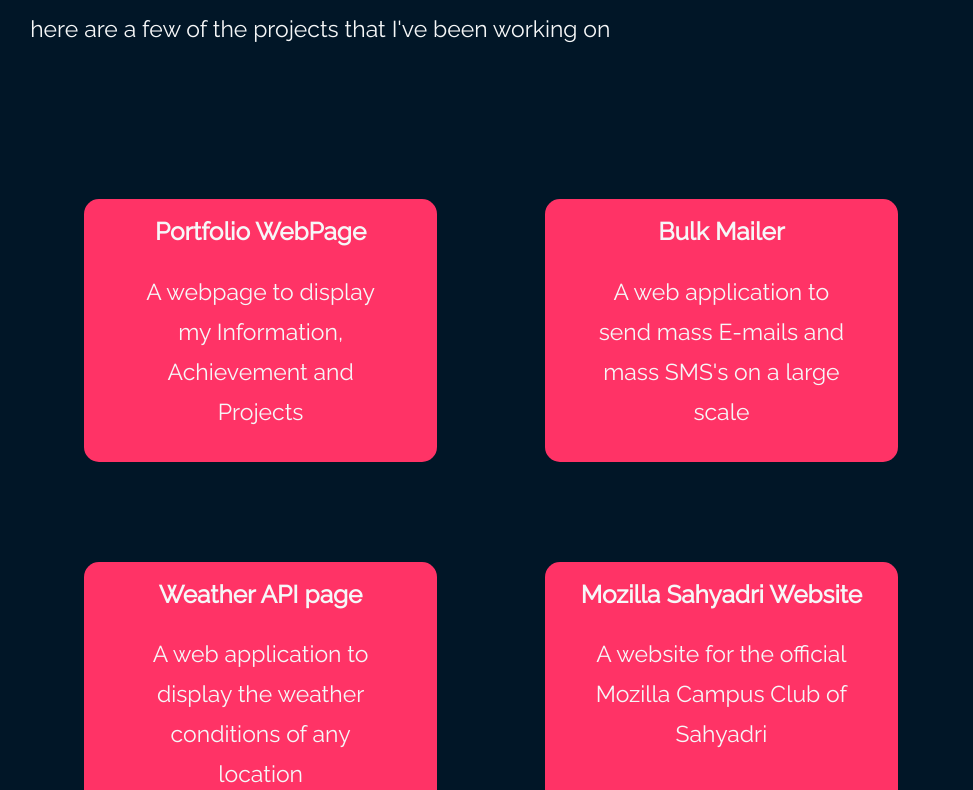
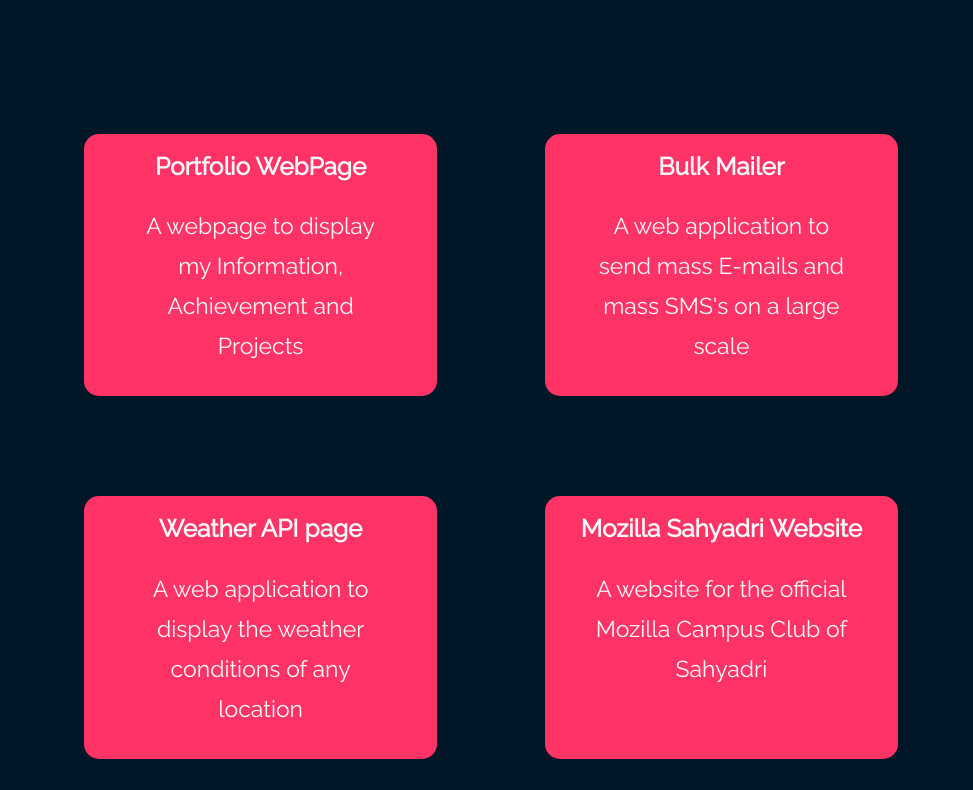
Before and after one commit to nathanielmathew/MyPortfolio, a Gatsby site: page /projects in a window 1280 px wide. Shown: the part 305-1095 px from the top of the page, without its empty margins (149-1122 px from the left). Built offline with nearby package versions, Linux system fonts and the light colour scheme; Gatsby itself is replaced by a stand-in of ours.

Commit message:
removed redundant content

```diff
--- a/src/pages/projects.js
+++ b/src/pages/projects.js
@@ -11,7 +11,6 @@ const Achievements = () => (
     <SEO title="Projects" />
     <div className="projects" name="projects">
         <h1>My Projects</h1>
-        <p>here are  a few of the projects that I've been working on</p>
         <div className="project-card-container">
           <ProjectCard pname="Portfolio WebPage" pinfo="A webpage to display my Information, Achievement and Projects" plink="/"/>
           <ProjectCard pname="Bulk Mailer" pinfo="A web application to send mass E-mails and mass SMS's on a large scale" plink="https://github.com/sih-sosc"/>
```
